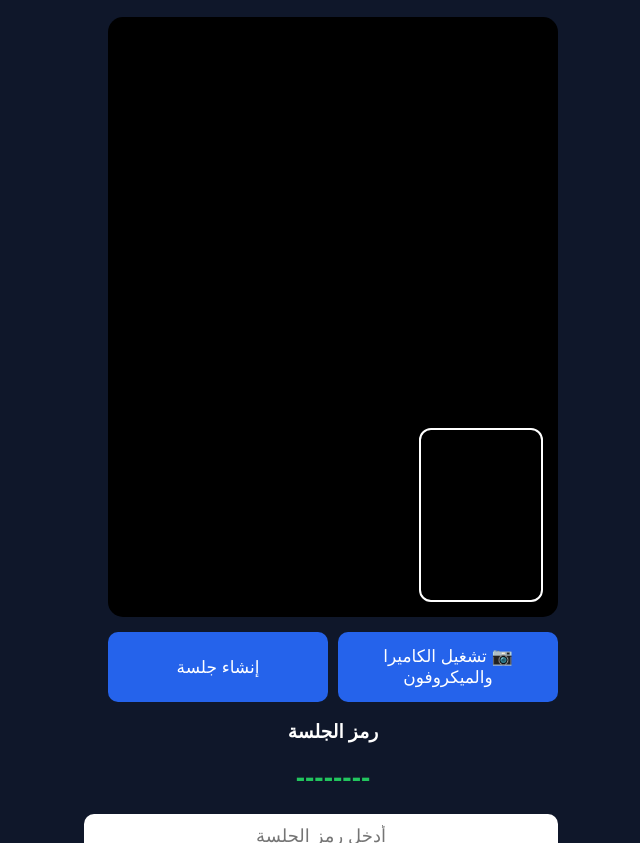
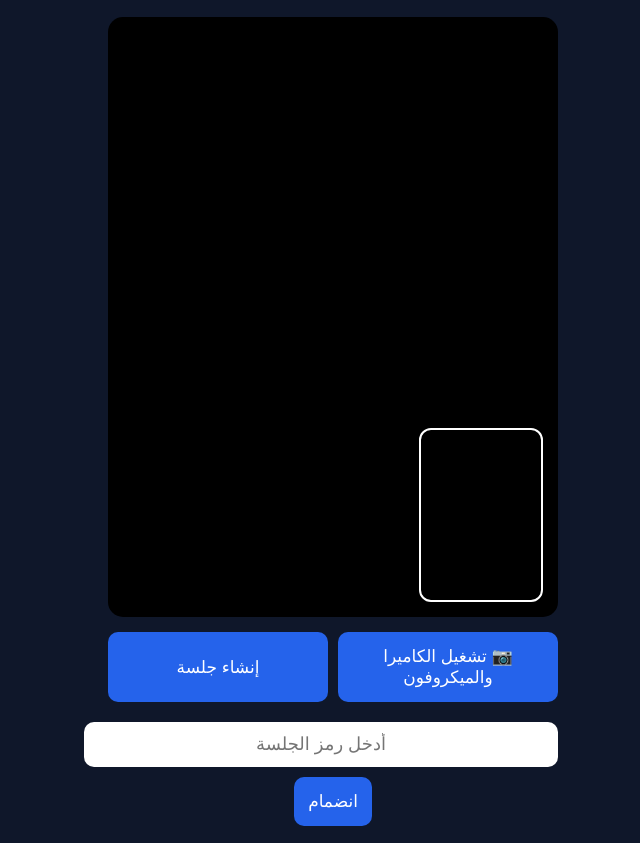
Before and after one commit to alilitooo83-eng/shahid-ma3i, a website: page index.html in a window 1280 px wide. Shown: the part 97-940 px from the top of the page, without its empty margins (307-947 px from the left). Drawn offline with nearby package versions, Linux system fonts and the light colour scheme; no server answers.

Commit message:
Update index.html

```diff
--- a/index.html
+++ b/index.html
@@ -41,7 +41,7 @@
 
     </div>
 
-    <div id="sessionArea">
+    <div id="sessionArea" style="display:none;">
 
         <h3>رمز الجلسة</h3>
 
```
